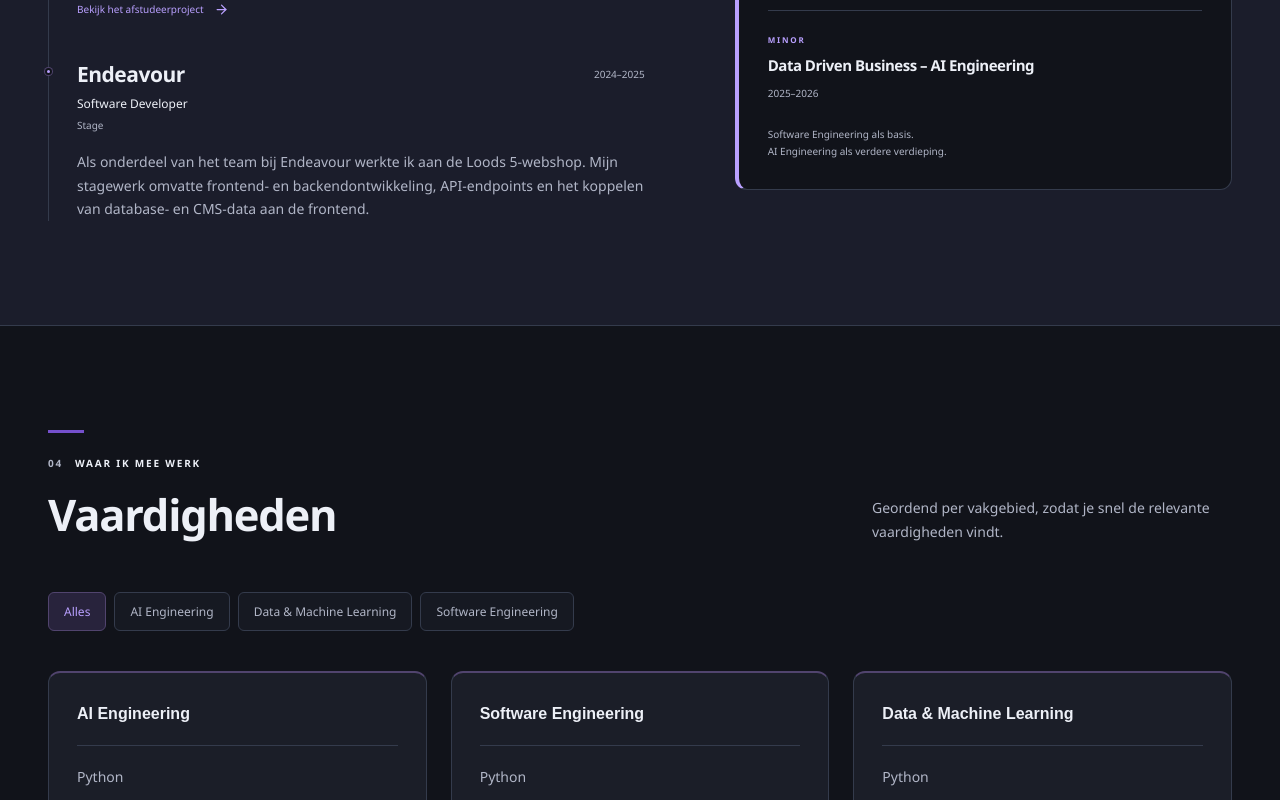
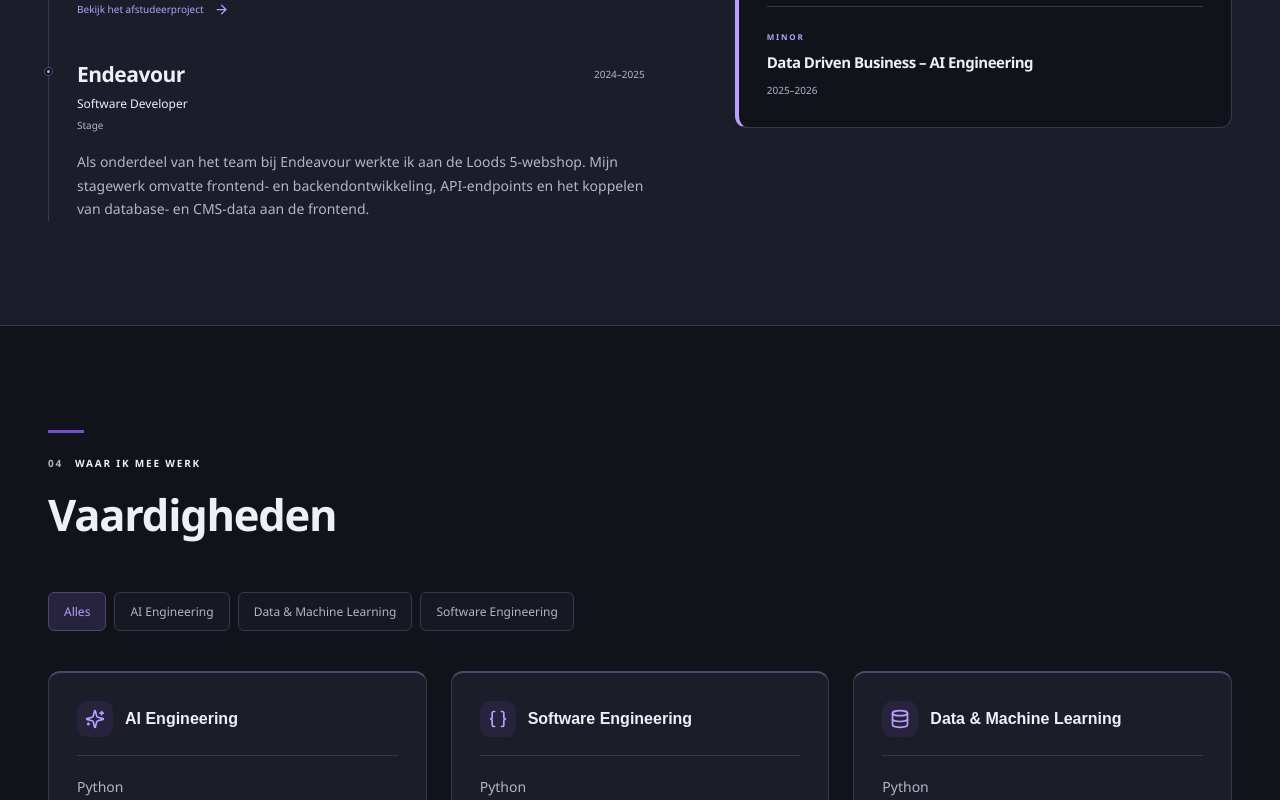
Before and after one commit to Kaan-Bas/portfolio, a React (Vite) app: page / in a window 1280 px wide. Shown: the part 4120-4920 px from the top of the page. Built offline with nearby package versions, Linux system fonts and the light colour scheme; a web font is replaced by a local one.

Commit message:
feat: clean up home page

```diff
--- a/src/components/Layout.tsx
+++ b/src/components/Layout.tsx
@@ -133,7 +133,7 @@ export function Footer() {
           {profile.name}
           <span aria-hidden="true">.</span>
         </Link>
-        <p>HBO-ICT: Software Engineering · Hogeschool van Amsterdam</p>
+        <p>HBO-ICT · Hogeschool van Amsterdam</p>
         <span>
           © {new Date().getFullYear()} {profile.name}
         </span>
--- a/src/data/portfolio.ts
+++ b/src/data/portfolio.ts
@@ -415,7 +415,7 @@ export const education = {
   minorPeriod: '2025–2026',
 }
 
-export const skillGroups = [
+export const skillGroups: { area: FocusArea; title: string; skills: string[] }[] = [
   {
     area: 'ai',
     title: 'AI Engineering',
--- a/src/pages/Home.tsx
+++ b/src/pages/Home.tsx
@@ -20,6 +20,7 @@ import {
   skillGroups,
   projects,
   projectUrl,
+  type FocusArea,
 } from '../data/portfolio'
 import { FocusFilters } from '../components/FocusNavigation'
 import { CodeVisual } from '../components/CodeVisual'
@@ -28,7 +29,11 @@ import { Contact } from '../components/Layout'
 import { ExternalLink, SectionHeading } from '../components/ui'
 import { useFocus } from '../hooks/useFocus'
 
-const pillarIcons = [Sparkles, Braces, Database]
+const areaIcons: Record<FocusArea, typeof Sparkles> = {
+  ai: Sparkles,
+  software: Braces,
+  data: Database,
+}
 const previewProjectSlugs = ['folio-pdf-knowledge-assistant', 'loods5-webshop']
 const homeProjects = [
   ...previewProjectSlugs.flatMap((slug) => projects.filter((project) => project.slug === slug)),
@@ -98,8 +103,8 @@ export default function Home() {
           <p>Algemene vaardigheden per vakgebied.</p>
         </div>
         <div className="pillar-grid">
-          {pillars.map((pillar, index) => {
-            const Icon = pillarIcons[index]
+          {pillars.map((pillar) => {
+            const Icon = areaIcons[pillar.id]
             return (
               <article className="pillar" data-area={pillar.id} key={pillar.id}>
                 <div className="pillar-top">
@@ -221,11 +226,6 @@ export default function Home() {
                   <h4>{education.minor}</h4>
                   <p>{education.minorPeriod}</p>
                 </div>
-                <p className="education-note">
-                  Software Engineering als basis.
-                  <br />
-                  AI Engineering als verdere verdieping.
-                </p>
               </article>
             </div>
           </div>
@@ -238,24 +238,27 @@ export default function Home() {
             number="04"
             eyebrow="Waar ik mee werk"
             title="Vaardigheden"
-            description={
-              selectedArea
-                ? `Technieken voor ${selectedArea.title}.`
-                : 'Geordend per vakgebied, zodat je snel de relevante vaardigheden vindt.'
-            }
           />
           <FocusFilters focus={focus} section="skills" />
           <div className={`skills-grid${focus === 'all' ? '' : ' is-focused'}`}>
-            {visibleSkills.map((group) => (
+            {visibleSkills.map((group) => {
+              const Icon = areaIcons[group.area]
+              return (
                 <article className="skill-group" data-area={group.area} key={group.title}>
-                <h3>{group.title}</h3>
+                  <h3>
+                    <span className="skill-heading-icon">
+                      <Icon size={20} aria-hidden="true" />
+                    </span>
+                    {group.title}
+                  </h3>
                   <ul>
                     {group.skills.map((skill) => (
                       <li key={skill}>{skill}</li>
                     ))}
                   </ul>
                 </article>
-            ))}
+              )
+            })}
           </div>
         </div>
       </section>
--- a/src/styles.css
+++ b/src/styles.css
@@ -1238,11 +1238,12 @@ html:has(.project-image-dialog[open]) {
   border: 1px solid var(--line);
   border-left: 4px solid var(--accent);
   border-radius: 12px;
-  padding: 29px;
+  padding: 28px;
 }
 .education-card > svg {
+  display: block;
   color: var(--accent);
-  margin-bottom: 19px;
+  margin-bottom: 20px;
 }
 .education-institution {
   color: var(--muted);
@@ -1272,8 +1273,8 @@ html:has(.project-image-dialog[open]) {
 }
 .minor {
   border-top: 1px solid var(--line);
-  margin-top: 23px;
-  padding-top: 23px;
+  margin-top: 24px;
+  padding-top: 24px;
 }
 .minor > .eyebrow {
   font-size: 8px;
@@ -1288,11 +1289,6 @@ html:has(.project-image-dialog[open]) {
   font-size: 10px;
   color: var(--muted);
   margin-top: 8px;
-}
-.education-note {
-  margin-top: 24px;
-  font-size: 10px;
-  color: var(--muted);
 }
 .skills-section {
   background: var(--paper);
@@ -1311,6 +1307,9 @@ html:has(.project-image-dialog[open]) {
   background: var(--area-surface);
 }
 .skill-group h3 {
+  display: flex;
+  align-items: center;
+  gap: 12px;
   margin: 0 0 20px;
   padding-bottom: 18px;
   border-bottom: 1px solid var(--area-line);
@@ -1319,6 +1318,16 @@ html:has(.project-image-dialog[open]) {
   line-height: 1.6;
   font-weight: 600;
   color: var(--ink);
+}
+.skill-heading-icon {
+  display: grid;
+  place-items: center;
+  flex-shrink: 0;
+  width: 36px;
+  height: 36px;
+  border-radius: 10px;
+  background: var(--accent-surface);
+  color: var(--accent);
 }
 .skill-group ul {
   display: grid;
```
Lines whose indentation alone changed are shown as unchanged.
